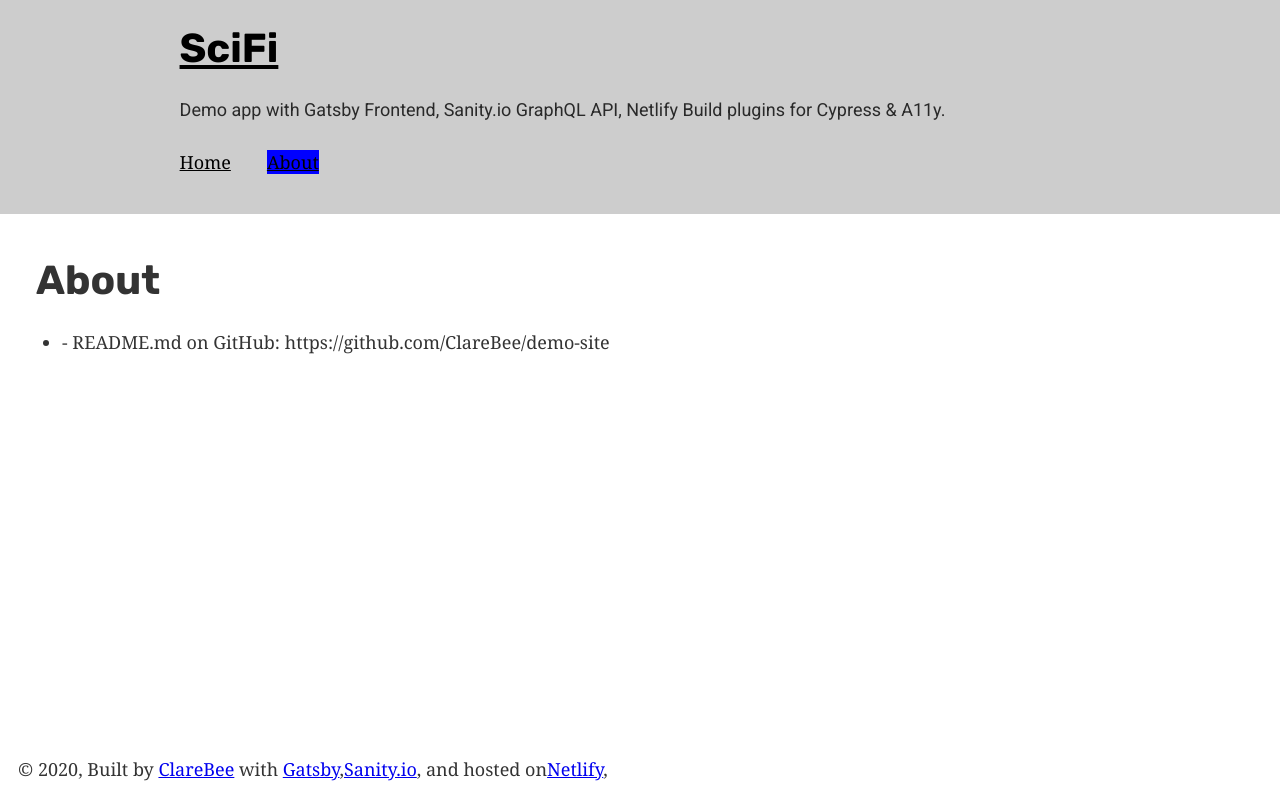
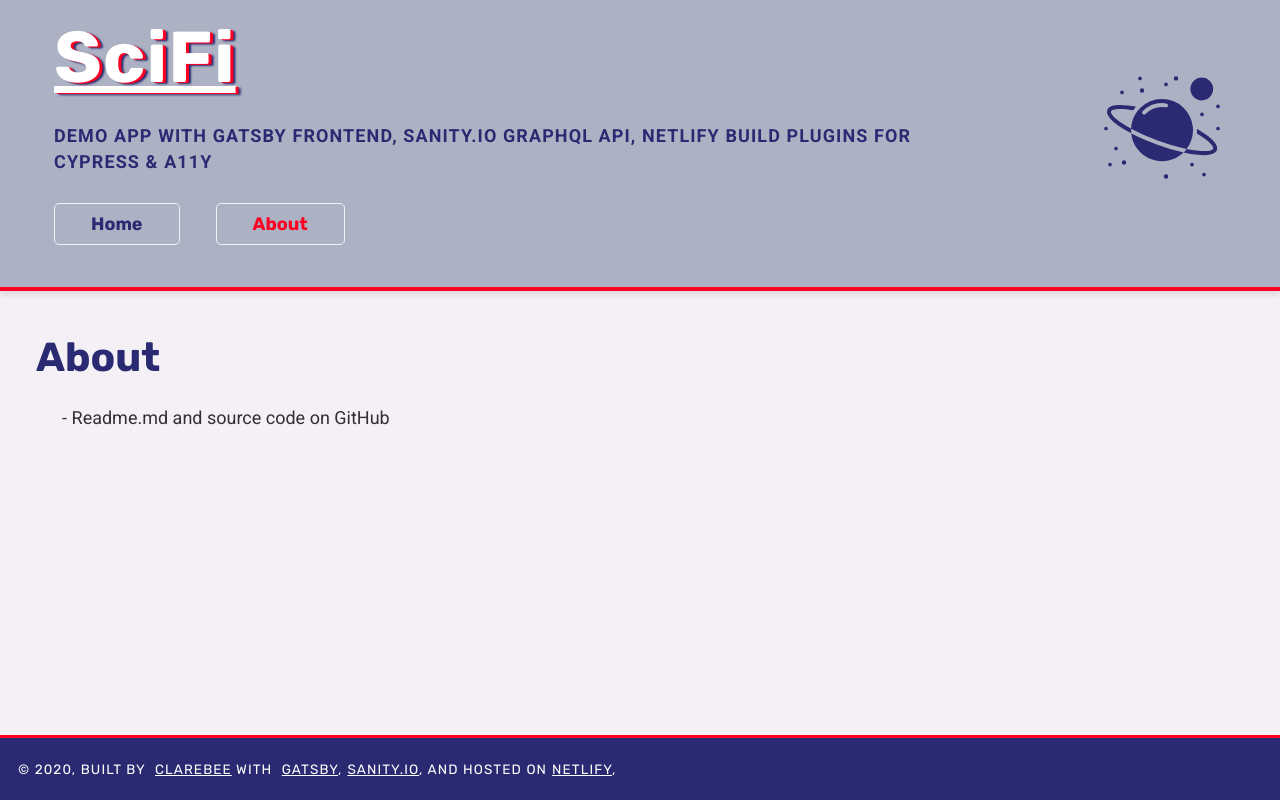
Before and after one commit to ClareBee/demo-site, a Gatsby site in the folder frontend/: page /about in a window 1280 px wide. Built offline with nearby package versions, Linux system fonts and the light colour scheme; Gatsby itself is replaced by a stand-in of ours.

Commit message:
styles and svg

```diff
--- a/frontend/gatsby-config.js
+++ b/frontend/gatsby-config.js
@@ -5,7 +5,7 @@ require("dotenv").config({
 module.exports = {
   siteMetadata: {
     title: `SciFi`,
-    description: `Demo app with Gatsby Frontend, Sanity.io GraphQL API, Netlify Build plugins for Cypress & A11y.`,
+    description: `Demo app with Gatsby Frontend, Sanity.io GraphQL API, Netlify Build plugins for Cypress & A11y`,
     author: `@clarie_bee`,
   },
   plugins: [
--- a/frontend/package.json
+++ b/frontend/package.json
@@ -18,7 +18,9 @@
     "prop-types": "^15.7.2",
     "react": "^16.12.0",
     "react-dom": "^16.12.0",
-    "react-helmet": "^6.0.0"
+    "react-helmet": "^6.0.0",
+    "typeface-roboto": "^0.0.75",
+    "typeface-rubik": "^0.0.72"
   },
   "devDependencies": {
     "cypress": "^4.7.0",
--- a/frontend/src/components/header.js
+++ b/frontend/src/components/header.js
@@ -10,9 +10,10 @@ const Header = ({ siteTitle, description }) => (
       <h1>
         <Link to="/">{siteTitle}</Link>
       </h1>
-      <p>{description}</p>
+      <p className={styles.description}>{description}</p>
       <Nav />
     </div>
+    <img alt="planet" src={require("../images/space.svg")} width="200px" />
   </header>
 )
 
--- a/frontend/src/components/header.module.css
+++ b/frontend/src/components/header.module.css
@@ -1,14 +1,45 @@
 .header {
   margin-bottom: 1.45rem;
-  background: #cdcdcd;
+  background: #acb2c3;
+  border-bottom: 4px solid #ff0022;
+  display: flex;
+  box-shadow: 0 4px 6px hsla(0, 0%, 0%, 0.1);
 }
 
-.header a {
-  color: black;
+.header h1 a {
+  font-size: 4rem;
+  color: #fff;
+  text-shadow: 3px 1px #ff0022, 5px 2px 2px #2a2a72;
+  letter-spacing: 1.2px;
+}
+
+.description {
+  color: #2a2a72;
+  font-weight: bold;
+  text-transform: uppercase;
+  letter-spacing: 1.1px;
+  margin-bottom: 2rem;
 }
 
 .container {
-  margin: 0 auto;
-  max-width: 960px;
-  padding: 1.45rem 1.0875rem;
+  margin: 0 2rem;
+  padding: 1rem 1rem 2rem 1rem;
 }
+
+.header img {
+  padding: 1rem 2rem;
+  margin: 1rem;
+  flex-shrink: 1;
+}
+
+@media only screen and (max-width: 600px) {
+  .header {
+    flex-wrap: wrap;
+  }
+  .header img {
+    position: absolute;
+    top: 0;
+    right: 0;
+    margin: 0;
+  }
+}
--- a/frontend/src/components/layout.css
+++ b/frontend/src/components/layout.css
@@ -1,15 +1,13 @@
 html {
   -ms-text-size-adjust: 100%;
   -webkit-text-size-adjust: 100%;
-}
-p {
-  font-family: Roboto, sans-serif;
 }
 
 body {
   margin: 0;
   -webkit-font-smoothing: antialiased;
   -moz-osx-font-smoothing: grayscale;
+  background: #f5f0f6;
 }
 article,
 aside,
@@ -617,17 +615,21 @@ pre tt:before,
 pre tt:after {
   content: "";
 }
-@media only screen and (max-width: 480px) {
-  html {
-    font-size: 100%;
-  }
-}
 h1,
 h2,
 h3,
 h4,
 h5 {
   font-family: Rubik, sans-serif;
+  color: #2a2a72;
+}
+p {
+  font-family: Roboto, sans-serif;
+  color: #1d1e2c;
+}
+p,
+a {
+  color: #1d1e2c;
 }
 .container {
   margin: 0 auto;
@@ -643,4 +645,30 @@ h5 {
 
 .container footer {
   padding: 1rem;
+  border-top: 3px solid #ff0022;
+  background: #2a2a72;
+  color: #fff;
 }
+
+.container footer a {
+  color: #fff;
+  margin-left: 5px;
+}
+
+.container footer a,
+.container footer {
+  font-family: Rubik, sans-serif;
+  text-transform: uppercase;
+  letter-spacing: 1.1px;
+  font-size: 0.75rem;
+}
+
+@media only screen and (max-width: 480px) {
+  html {
+    font-size: 100%;
+  }
+
+  .container main {
+    padding: 0rem;
+  }
+}
--- a/frontend/src/components/movie-list.module.css
+++ b/frontend/src/components/movie-list.module.css
@@ -1,10 +1,10 @@
 .list {
   list-style: none;
+  margin: 0;
   display: flex;
   flex-flow: row wrap;
   justify-content: space-around;
 }
-
 .item {
   margin: 1rem;
   display: flex;
@@ -14,31 +14,68 @@
   width: 40%;
   max-width: 500px;
   padding: 2rem 1rem 1.5rem 1rem;
-  background: #cdcdcd;
+  background: #acb2c3;
   border-radius: 5px;
+  box-shadow: 0 4px 6px hsla(0, 0%, 0%, 0.1);
 }
+
 .container {
   width: 100%;
 }
 
 .image {
   border-radius: 5px;
+  box-shadow: 0 4px 6px hsla(0, 0%, 0%, 0.1);
 }
 
 .heading {
+  display: inline-block;
+  width: 100%;
   text-align: center;
   min-height: 120px;
+}
+
+.titlebar {
+  display: table;
+  width: 100%;
+  background: rgba(255, 255, 255, 0.6);
+  padding: 0.75rem 0 0.5rem 0;
+  margin-bottom: 0.75rem;
+  border-bottom: 2px solid #ff0022;
+  border-top-left-radius: 5px;
+  border-top-right-radius: 5px;
+  box-shadow: 0 4px 6px hsla(0, 0%, 0%, 0.1);
 }
 
 .h2 {
   font-size: 1.5rem;
 }
 
-.description {
-  padding: 1rem 0.5rem;
+.year {
+  color: #fff;
+  font-weight: bold;
+  font-size: 1.25rem;
+  text-shadow: 3px 1px #ff0022, 5px 2px 2px #2a2a72;
 }
 
-@media only screen and (max-width: 480px) {
+.description {
+  margin-top: 1rem;
+  padding: 1rem 1rem 1.5rem 1rem;
+  background: #f5f0f6;
+  border-radius: 5px;
+  flex: grow;
+  box-shadow: 0 4px 6px hsla(0, 0%, 0%, 0.1);
+}
+
+.description::first-letter {
+  color: #ff0022;
+  font-family: Rubik, sans-serif;
+  font-size: 1.5rem;
+  font-weight: bold;
+  letter-spacing: 1.1px;
+}
+
+@media only screen and (max-width: 750px) {
   .item {
     width: 100%;
   }
--- a/frontend/src/components/nav.module.css
+++ b/frontend/src/components/nav.module.css
@@ -1,16 +1,28 @@
-.active {
-  color: red;
-  background: blue;
-}
-
 .nav ul {
   list-style: none;
   display: flex;
   flex-flow: row nowrap;
   padding: 0;
   margin: 0;
+  font-family: Rubik, sans-serif;
+  font-weight: bold;
 }
 
-.nav li {
+.nav li a {
   margin-right: 2rem;
+  color: #2a2a72;
+  text-decoration: none;
+  border: 1px solid #f5f0f6;
+  border-radius: 5px;
+  padding: 0.5rem 2rem;
+  transition: all 0.2s ease-in-out;
 }
+
+.nav li a.active {
+  color: #ff0022;
+}
+
+.nav li a:hover {
+  background: #5e6882;
+  color: #fff;
+}
--- /dev/null
+++ b/frontend/src/components/references.js
@@ -0,0 +1,12 @@
+import React from "react"
+import styles from "./references.module.css"
+
+const References = () => (
+  <article>
+    <ul className={styles.references}>
+      <li>- Readme.md and source code on GitHub</li>
+    </ul>
+  </article>
+)
+
+export default References
--- /dev/null
+++ b/frontend/src/components/references.module.css
@@ -0,0 +1,5 @@
+.references {
+  list-style: none;
+  padding: 0;
+  font-family: Roboto, sans-serif;
+}
--- a/frontend/src/pages/about.js
+++ b/frontend/src/pages/about.js
@@ -2,14 +2,13 @@ import React from "react"
 
 import Layout from "../components/layout"
 import SEO from "../components/seo"
+import References from "../components/references"
 
 const SecondPage = () => (
   <Layout>
     <SEO title="About" />
     <h1>About</h1>
-    <ul>
-      <li>- README.md on GitHub: https://github.com/ClareBee/demo-site</li>
-    </ul>
+    <References />
   </Layout>
 )
 
--- a/package.json
+++ b/package.json
@@ -21,8 +21,6 @@
   "homepage": "https://github.com/ClareBee/demo-site#readme",
   "dependencies": {
     "netlify-plugin-a11y": "^0.0.12",
-    "npm-run-all": "^4.1.5",
-    "typeface-roboto": "^0.0.75",
-    "typeface-rubik": "^0.0.72"
+    "npm-run-all": "^4.1.5"
   }
 }
```
Also changed, not shown: frontend/src/components/movie-list.js (+6 -2 lines), frontend/src/images/space.svg (added), 3 other files.
